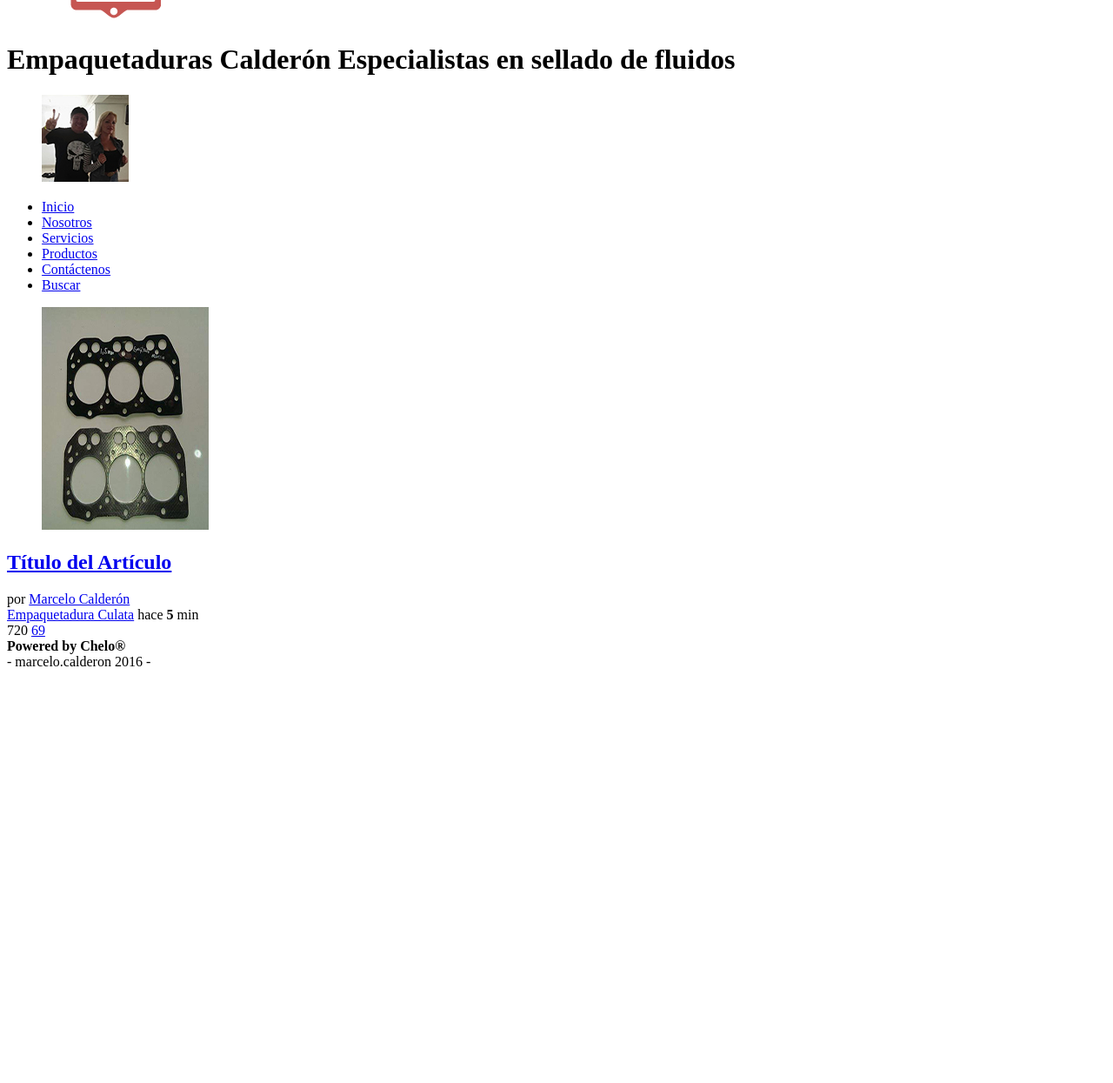
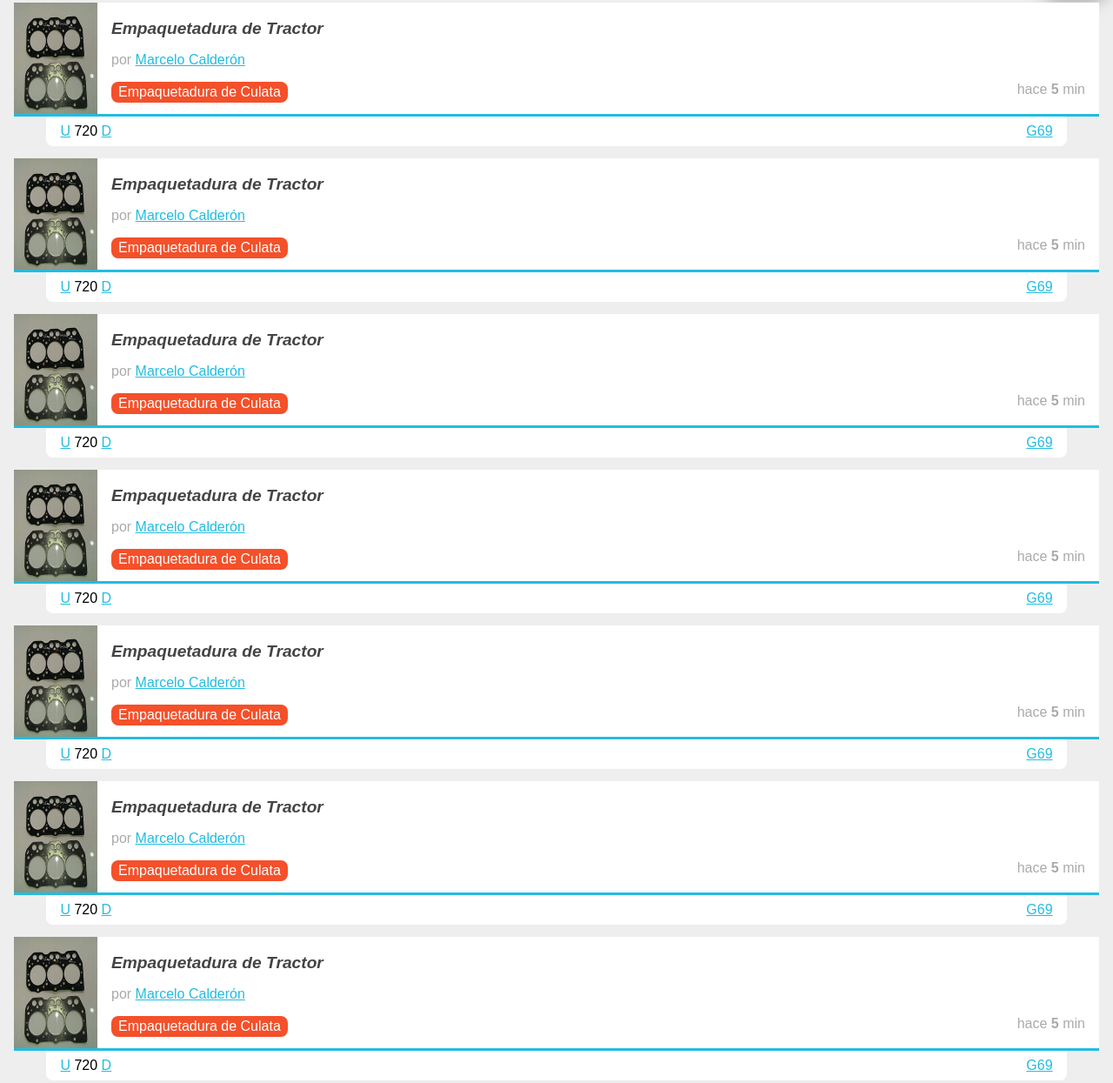
Before and after one commit to chelosnet/Empaquetaduras-Calderon-2016, a plain HTML site: page index.html in a window 1280 px wide. Shown: the part 151-1396 px from the top of the page at 87% size. Before the commit the page ends 929 px from the top, so only its background shows below. Drawn offline with Linux system fonts and the light colour scheme.

Commit message:
sitio elastico

```diff
--- /dev/null
+++ b/estilo.css
@@ -0,0 +1,200 @@
+
+a
+{
+	color: #22BCE0;
+}
+body
+{
+	background: #EEEEEE;
+	font: "Arial";
+	font-size: 16px;
+}
+footer
+{
+	background: #22BCE0;
+	text-align: center;
+	color: rgba(255,255,255,0.7);
+	padding: 1em;
+}
+footer p:first-child
+{
+	margin-bottom:0;
+}
+footer p:last-child
+{
+	margin-top:0;
+}
+footer p:last-child:before
+{
+	content: "- ";
+}
+footer p:last-child:after
+{
+	content: " -";
+}
+header
+{
+	background: #343B54;
+	color: white;
+	overflow: hidden;
+	padding: 0.5em;
+	position: relative;
+}
+header h1
+{
+
+	font-size: 1.2em;
+	font-weight: normal;
+	margin: 1em 70px 0 0;
+}
+header figure
+{
+	float: left;
+}
+header #logo img
+{
+	width: 52px;
+	border-right: 1px solid white;
+	padding-right: 0.5em;
+	margin-right: 0.5em;
+}
+header #avatar
+{
+	margin: 1.3em 1em 0 0;
+	right: 0;
+	position: absolute;
+	top: 0;
+}
+header #avatar img
+{
+	width: 55px;
+	border-radius: 50%;
+}
+nav
+{
+	background: #80BCA3;
+	padding: 0 0.5em;
+	position: relative;
+}
+nav ul
+{
+	list-style: none;
+	margin: 0;
+	padding: 0;
+}
+nav ul #buscar_nav
+{
+	position: absolute;
+	top: -0.3em;
+	right:  0;
+}
+nav ul #buscar_nav a
+{
+	background: #22BCE0;
+	padding: 0.8em 0.5em;
+	border-radius: 5px;
+	box-shadow: rgba(0,0,0,0.5) 5px 5px 20px;
+	font-style: italic;
+	text-shadow: rgba(0,0,0,0.5) 2px 2px 5px;
+	text-decoration: none;
+}
+nav ul li
+{
+	display: inline-block;
+	margin: 0 1em 0 0;
+}
+nav ul li a
+{
+	color: white;
+	display: block;
+	padding: 0.5em 0;
+}
+#contenido
+{
+	margin: 1em;
+}
+#contenido .item
+{
+	background: white;
+	border-bottom: 3px solid #22BCE0;
+	margin-bottom: 3em;
+	min-height: 128px;
+	position: relative;
+}
+#contenido .item .autor_item
+{
+	color:#AAA;
+}
+#contenido .item .datos_item
+{
+	text-align: right;
+	margin: 1em 1em 0 0;
+}
+#contenido .item .fecha_item
+{
+	color:#AAA;
+}
+#contenido .item .datos_item .tag_item
+{
+	background: #F4502A;
+	border-radius: 0.5em;
+	color: white;
+	float: left;
+	text-decoration: none;
+	display: inline-block;
+	padding: 0.2em 0.5em;
+}
+#contenido .item .imagen_item
+{
+	float: left;
+	margin: 0 1em 0 0;
+}
+#contenido .item .imagen_item img
+{
+	width: 96px;
+}
+#contenido .item .titulo_item
+{
+	font-size: 1.2em;
+	font-style: italic;
+	padding:1em 1em 0 0;
+}
+#contenido .item .titulo_item a
+{
+	color: #444;
+	text-decoration: none;
+}
+#contenido .item .votacion
+{
+	background: white;
+	border-radius: 0 0 0.5em 0.5em;
+	left: 3%;
+	margin-top: 3px;
+	padding: 0.5em 1em;
+	position: absolute;
+	right: 3%;
+	top:100%;
+}
+#contenido .item .votacion .comentarios_item,
+#contenido .item .votacion .guardar_item
+{
+	float: right;
+}
+
+
+
+
+
+
+etiqueta
+{
+	atributo: valor;
+}
+#id
+{
+	atributo: valor;
+}
+.clase
+{
+	atributo: valor;
+}
--- a/index.html
+++ b/index.html
@@ -2,8 +2,10 @@
 <htnml lang="es">
 <head>
 	<meta charset="utf-8"/>
-	<meta description="Empaquetaduras Calderón fábrica de empaquetaduras de excelente calidad"/>
+	<meta name="description" content="Empaquetaduras Calderón fábrica de empaquetaduras de excelente calidad"/>
 	<title>Empaquetaduras Calderón especialistas en sellado de fluidos</title>
+	<link rel="stylesheet" href="normalize.css">
+	<link rel="stylesheet" href="estilo.css">
 </head>
 <body>
 	<header>
@@ -24,28 +26,183 @@
 			<li><a href="#">Servicios</a></li>
 			<li><a href="#">Productos</a></li>
 			<li><a href="#">Contáctenos</a></li>
-			<li id="buscar"><a href="#">Buscar</a></li>
+			<li id="buscar_nav"><a href="#">Buscar</a></li>
 		</ul>
 	</nav>
-	<section id="ontenido">
+	<section id="contenido">
 		<article class="item">
 			<figure class="imagen_item">
 				<img src="imagen.jpg"/>
 			</figure>
-			<h2><a href="#">Título del Artículo</a> </h2>
+			<h2 class="titulo_item">
+				<a href="#">Empaquetadura de Tractor</a>
+			</h2>
 			<div class="autor_item">
 				por <a href="#">Marcelo Calderón</a>
 			</div>
 			<div class="datos_item">
-				<a href="#" class="tag_item">Empaquetadura Culata</a>
-				<span class="fecha_time">hace <strong>5</strong> min</span>
+				<a href="#" class="tag_item">	Empaquetadura de Culata
+				</a>
+				<span class="fecha_item">hace
+					<strong>5</strong> min
+				</span>
 			</div>
-			<div class="votación">
-				<a href="#" class="up"></a>
+			<div class="votacion">
+				<a href="#" class="up">U</a>
 				720
-				<a href="#" class="down"></a>
+				<a href="#" class="down">D</a>
 				<a href="#" class="comentarios_item">69</a>
-				<a href="#" class="guardar_item"></a>
+				<a href="#" class="guardar_item">G</a>
+			</div>
+		</article>
+		<article class="item">
+			<figure class="imagen_item">
+				<img src="imagen.jpg"/>
+			</figure>
+			<h2 class="titulo_item">
+				<a href="#">Empaquetadura de Tractor</a>
+			</h2>
+			<div class="autor_item">
+				por <a href="#">Marcelo Calderón</a>
+			</div>
+			<div class="datos_item">
+				<a href="#" class="tag_item">	Empaquetadura de Culata
+				</a>
+				<span class="fecha_item">hace
+					<strong>5</strong> min
+				</span>
+			</div>
+			<div class="votacion">
+				<a href="#" class="up">U</a>
+				720
+				<a href="#" class="down">D</a>
+				<a href="#" class="comentarios_item">69</a>
+				<a href="#" class="guardar_item">G</a>
+			</div>
+		</article>
+		<article class="item">
+			<figure class="imagen_item">
+				<img src="imagen.jpg"/>
+			</figure>
+			<h2 class="titulo_item">
+				<a href="#">Empaquetadura de Tractor</a>
+			</h2>
+			<div class="autor_item">
+				por <a href="#">Marcelo Calderón</a>
+			</div>
+			<div class="datos_item">
+				<a href="#" class="tag_item">	Empaquetadura de Culata
+				</a>
+				<span class="fecha_item">hace
+					<strong>5</strong> min
+				</span>
+			</div>
+			<div class="votacion">
+				<a href="#" class="up">U</a>
+				720
+				<a href="#" class="down">D</a>
+				<a href="#" class="comentarios_item">69</a>
+				<a href="#" class="guardar_item">G</a>
+			</div>
+		</article>
+		<article class="item">
+			<figure class="imagen_item">
+				<img src="imagen.jpg"/>
+			</figure>
+			<h2 class="titulo_item">
+				<a href="#">Empaquetadura de Tractor</a>
+			</h2>
+			<div class="autor_item">
+				por <a href="#">Marcelo Calderón</a>
+			</div>
+			<div class="datos_item">
+				<a href="#" class="tag_item">	Empaquetadura de Culata
+				</a>
+				<span class="fecha_item">hace
+					<strong>5</strong> min
+				</span>
+			</div>
+			<div class="votacion">
+				<a href="#" class="up">U</a>
+				720
+				<a href="#" class="down">D</a>
+				<a href="#" class="comentarios_item">69</a>
+				<a href="#" class="guardar_item">G</a>
+			</div>
+		</article>
+		<article class="item">
+			<figure class="imagen_item">
+				<img src="imagen.jpg"/>
+			</figure>
+			<h2 class="titulo_item">
+				<a href="#">Empaquetadura de Tractor</a>
+			</h2>
+			<div class="autor_item">
+				por <a href="#">Marcelo Calderón</a>
+			</div>
+			<div class="datos_item">
+				<a href="#" class="tag_item">	Empaquetadura de Culata
+				</a>
+				<span class="fecha_item">hace
+					<strong>5</strong> min
+				</span>
+			</div>
+			<div class="votacion">
+				<a href="#" class="up">U</a>
+				720
+				<a href="#" class="down">D</a>
+				<a href="#" class="comentarios_item">69</a>
+				<a href="#" class="guardar_item">G</a>
+			</div>
+		</article>
+		<article class="item">
+			<figure class="imagen_item">
+				<img src="imagen.jpg"/>
+			</figure>
+			<h2 class="titulo_item">
+				<a href="#">Empaquetadura de Tractor</a>
+			</h2>
+			<div class="autor_item">
+				por <a href="#">Marcelo Calderón</a>
+			</div>
+			<div class="datos_item">
+				<a href="#" class="tag_item">	Empaquetadura de Culata
+				</a>
+				<span class="fecha_item">hace
+					<strong>5</strong> min
+				</span>
+			</div>
+			<div class="votacion">
+				<a href="#" class="up">U</a>
+				720
+				<a href="#" class="down">D</a>
+				<a href="#" class="comentarios_item">69</a>
+				<a href="#" class="guardar_item">G</a>
+			</div>
+		</article>
+		<article class="item">
+			<figure class="imagen_item">
+				<img src="imagen.jpg"/>
+			</figure>
+			<h2 class="titulo_item">
+				<a href="#">Empaquetadura de Tractor</a>
+			</h2>
+			<div class="autor_item">
+				por <a href="#">Marcelo Calderón</a>
+			</div>
+			<div class="datos_item">
+				<a href="#" class="tag_item">	Empaquetadura de Culata
+				</a>
+				<span class="fecha_item">hace
+					<strong>5</strong> min
+				</span>
+			</div>
+			<div class="votacion">
+				<a href="#" class="up">U</a>
+				720
+				<a href="#" class="down">D</a>
+				<a href="#" class="comentarios_item">69</a>
+				<a href="#" class="guardar_item">G</a>
 			</div>
 		</article>
 	</section>
```
Also changed, not shown: normalize.css (added).
